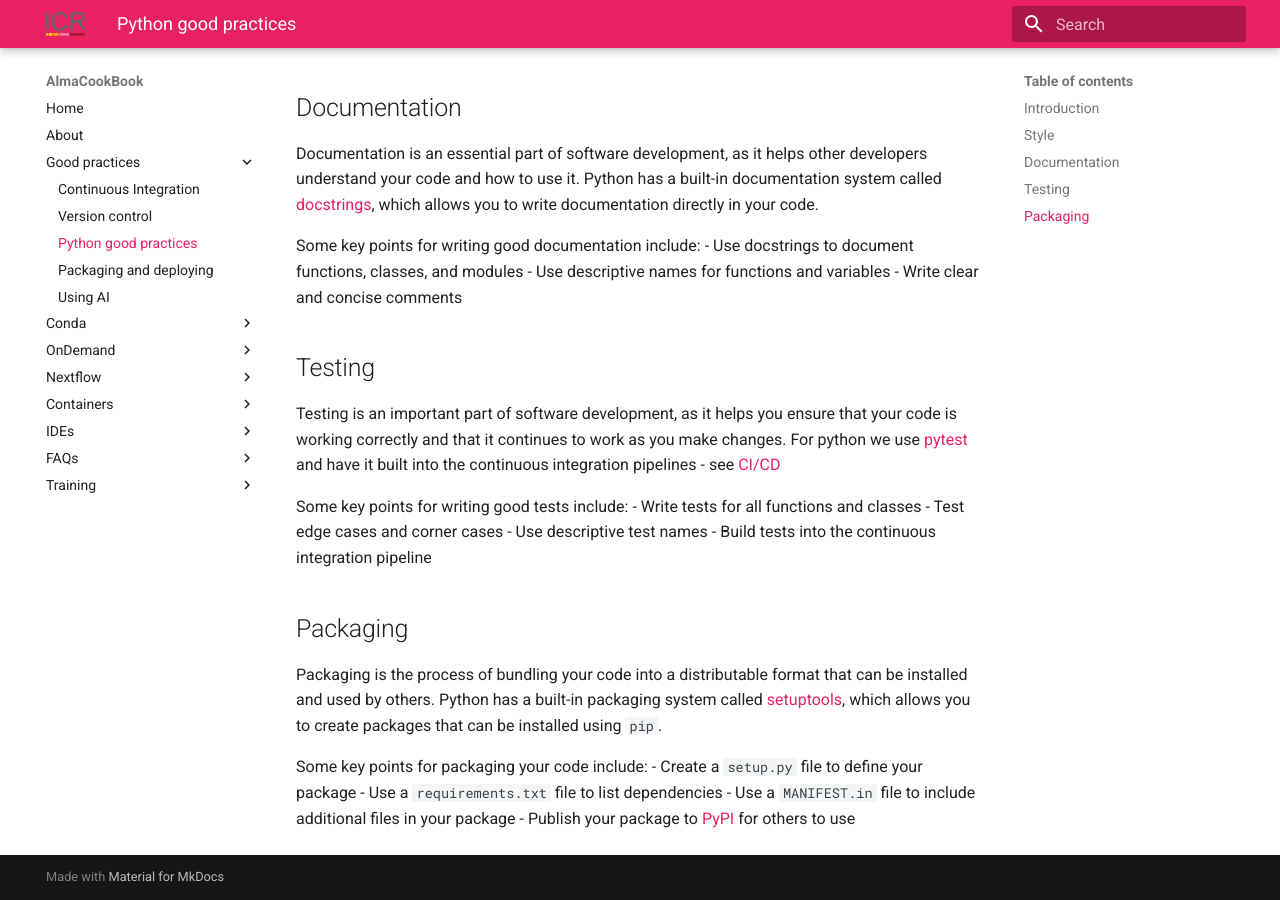
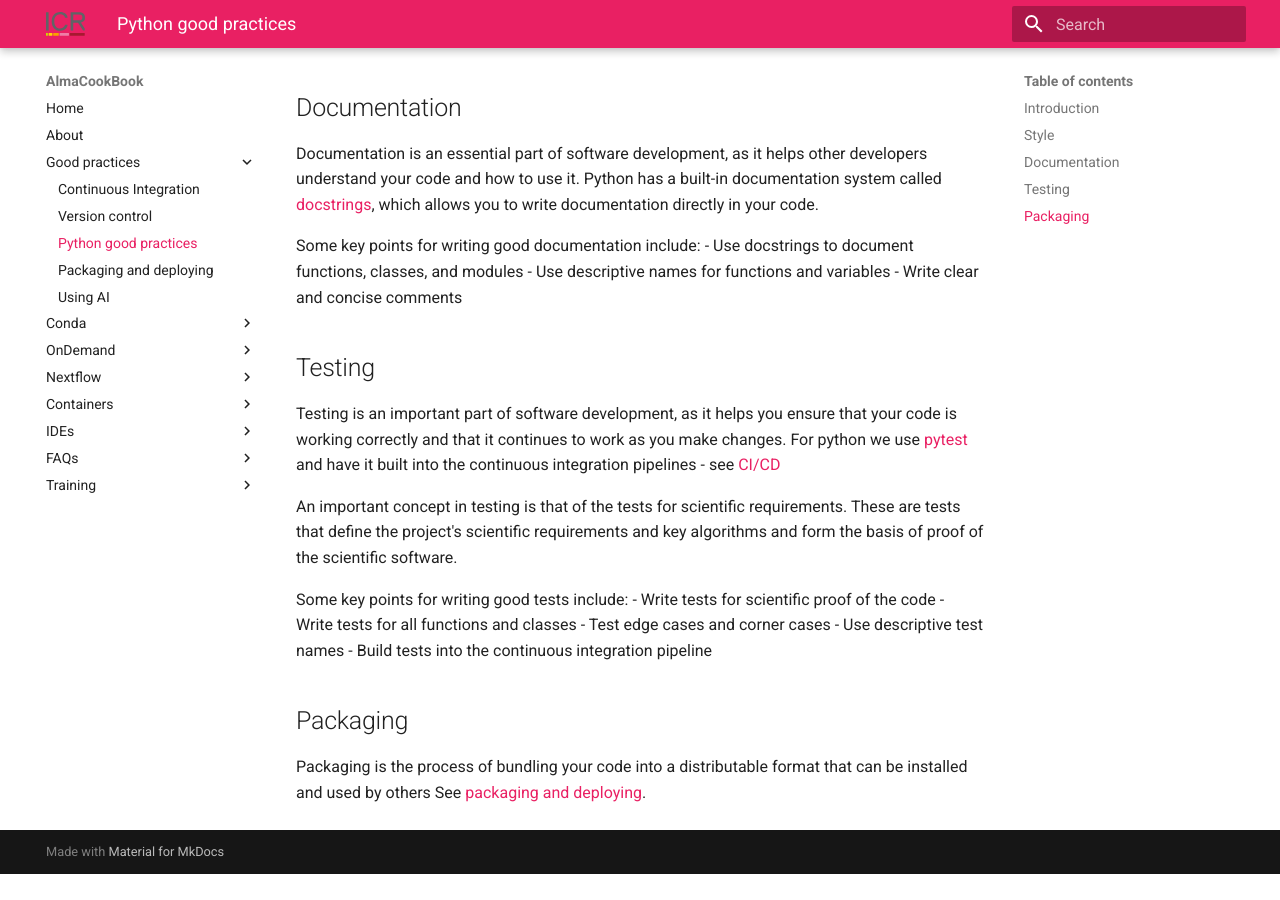
Before and after one commit to AlmaCookBook/AlmaCookBook.github.io, an MkDocs documentation site: the page built from docs/good/python.md, in a window 1280 px wide and 900 px high, scrolled down 544 px. Built offline with MkDocs 1.6.1 and Material for MkDocs 9.7.7, drawn with Linux system fonts in a browser that asks for light colours; after the commit the page ends 1418 px from its top, so only the background shows below that.

Commit message:
Update python.md

```diff
--- a/docs/good/python.md
+++ b/docs/good/python.md
@@ -24,17 +24,14 @@ Some key points for writing good documentation include:
 ## Testing
 Testing is an important part of software development, as it helps you ensure that your code is working correctly and that it continues to work as you make changes. For python we use [pytest](https://docs.pytest.org/en/8.0.x/) and have it built into the continuous integration pipelines - see [CI/CD](cicd)
 
+An important concept in testing is that of the tests for scientific requirements. These are tests that define the project's scientific requirements and key algorithms and form the basis of proof of the scientific software.
+
 Some key points for writing good tests include:
+- Write tests for scientific proof of the code
 - Write tests for all functions and classes
 - Test edge cases and corner cases
 - Use descriptive test names
 - Build tests into the continuous integration pipeline
 
 ## Packaging
-Packaging is the process of bundling your code into a distributable format that can be installed and used by others. Python has a built-in packaging system called [setuptools](https://setuptools.pypa.io/en/latest/), which allows you to create packages that can be installed using `pip`.
-
-Some key points for packaging your code include:
-- Create a `setup.py` file to define your package
-- Use a `requirements.txt` file to list dependencies
-- Use a `MANIFEST.in` file to include additional files in your package
-- Publish your package to [PyPI](https://pypi.org/) for others to use
+Packaging is the process of bundling your code into a distributable format that can be installed and used by others See [packaging and deploying](packaging).
```
